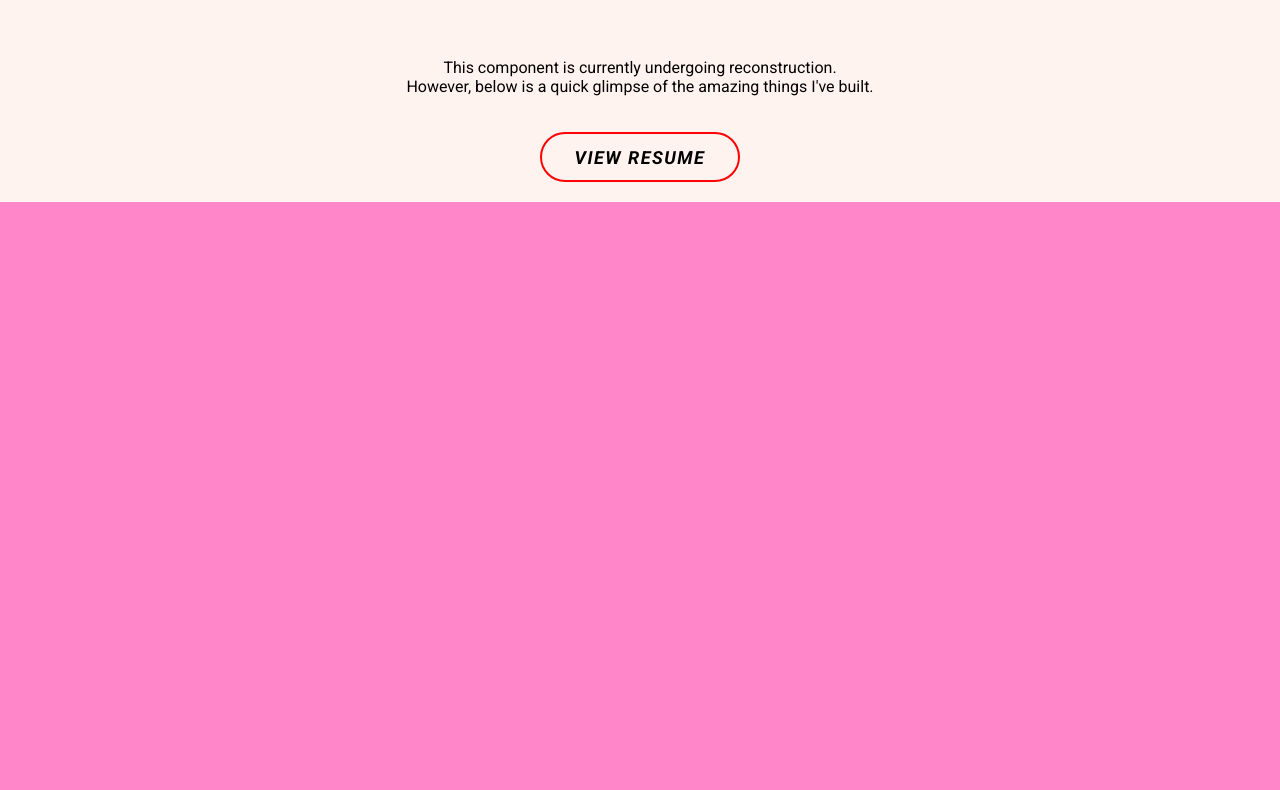
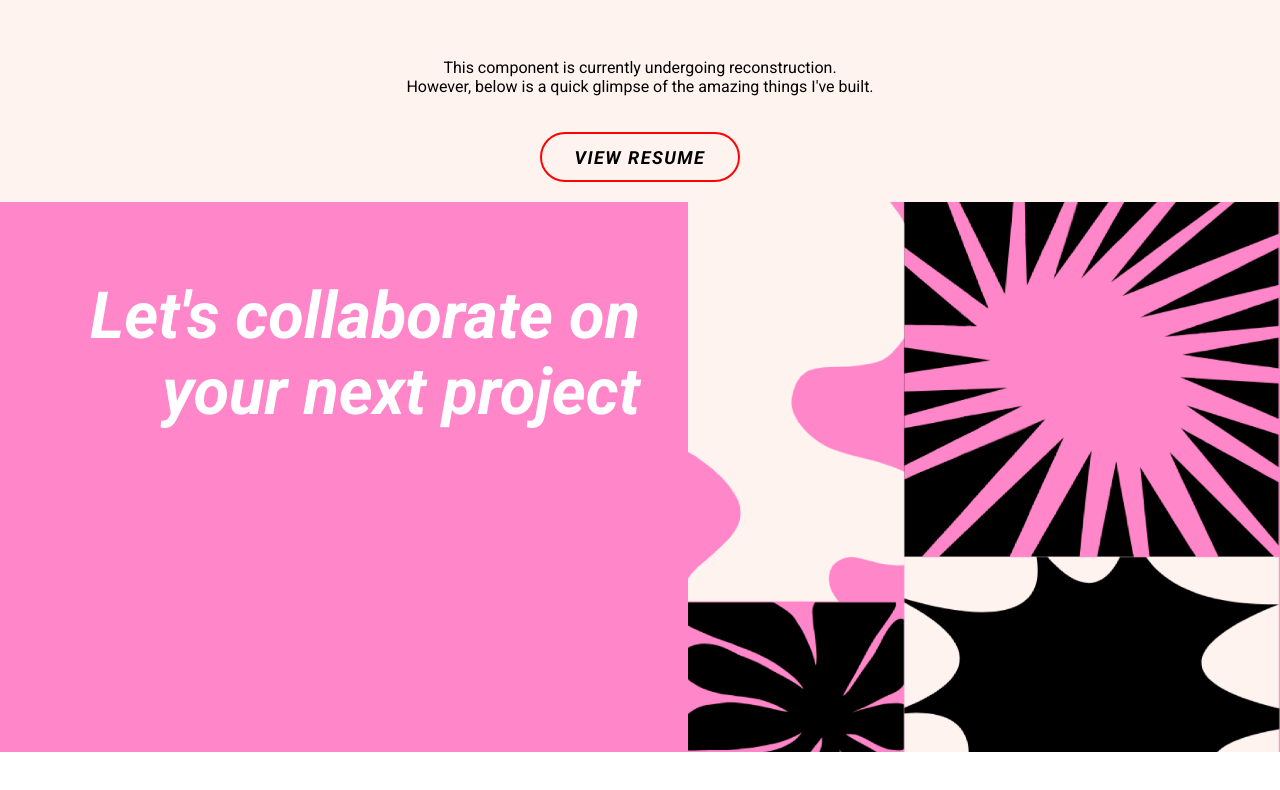
Before and after one commit to mariaalvarez40/magicdev, a React (Create React App) app: page / in a window 1280 px wide. Shown: the part 1189-1979 px from the top of the page. After the commit the page ends 1941 px from the top, so only its background shows below. Built offline with nearby package versions, Linux system fonts and the light colour scheme.

Commit message:
add content

```diff
--- a/src/components/contact/contact.js
+++ b/src/components/contact/contact.js
@@ -3,8 +3,14 @@ import React from 'react';
 
 function Contact() {
   return (
-    <div className="contactSection" id="section3">
+    <div className="contact-section" id="section3">
+    <div className="contact-wrapper">
+      <div className="contact-content">
+        <h1>Let's collaborate on your next project</h1>
+      </div>
+      <div className="contact-image"></div>
     </div>
+  </div>
   );
 }
 
--- a/src/components/contact/contact.scss
+++ b/src/components/contact/contact.scss
@@ -1,6 +1,47 @@
 @import '../../../src/styles.scss';
 
-.contactSection{
+.contact-section {
+    height: 100%;
+    width: 100%;
+
+.contact-wrapper{
+    display: flex;
+    flex-direction: column;
+    height: 550px;
+    @include sm-breakpoint {
+       flex-direction: row;
+    }
+}
+.contact-content {
     background-color: $pink;
-    height: 1020px;
+    flex: 1;
+    color: $white;
+    text-align: right;
+    padding: 2rem 3rem;
+
+    h1 {
+        font-style: italic;
+        font-weight: bold;
+        font-size: 50px;
+        @include sm-breakpoint {
+            font-size: 50px;
+            font-size: 65px;
+         }
+    }
+    p {
+        font-size: 18px;
+        border: 2px $white solid;
+        padding: 1rem;
+        border-radius: 50%;
+
+    }
 }
+.contact-image{
+    flex: 1;
+    background-image: url(../../assets/splash-2.png);
+    background-position: center;
+    background-size: cover;
+    background-repeat: no-repeat;
+}
+
+}
--- a/src/components/navigation/navigation.scss
+++ b/src/components/navigation/navigation.scss
@@ -66,6 +66,7 @@
         -webkit-transform: translateY(-2px);
         -ms-transform: translateY(-2px);
         transform: translateY(-2px);
+        color: $red;
     }
 
     }
```
Also changed, not shown: src/assets/splash-2.png (added).
